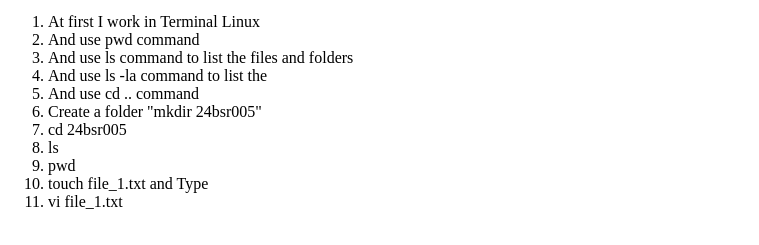
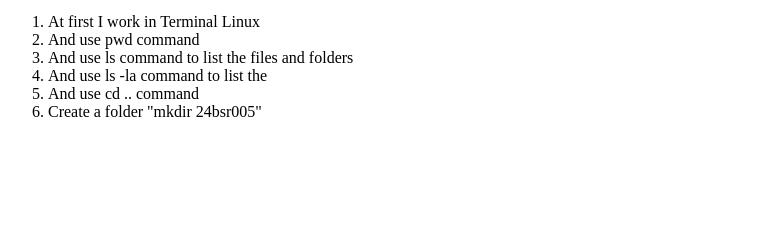
Before and after one commit to Aparnasakthivel/DevOps-workshop-001, a plain HTML site: page index.html in a window 1280 px wide. Shown: the part 87-332 px from the top of the page, without its empty margins (0-759 px from the left). Drawn offline with Linux system fonts and the light colour scheme.

Commit message:
Update index.html

```diff
--- a/index.html
+++ b/index.html
@@ -12,11 +12,6 @@
                 <li>And use ls -la  command to list the </li>
                 <li>And use cd .. command </li>
                 <li> Create a folder "mkdir 24bsr005"</li>
-                <li>cd 24bsr005</li>
-                <li>ls</li>
-                <li>pwd</li>
-                <li>touch file_1.txt   and Type </li>
-                <li>vi file_1.txt</li>
             </ol>
         </p>
     </body>
```
